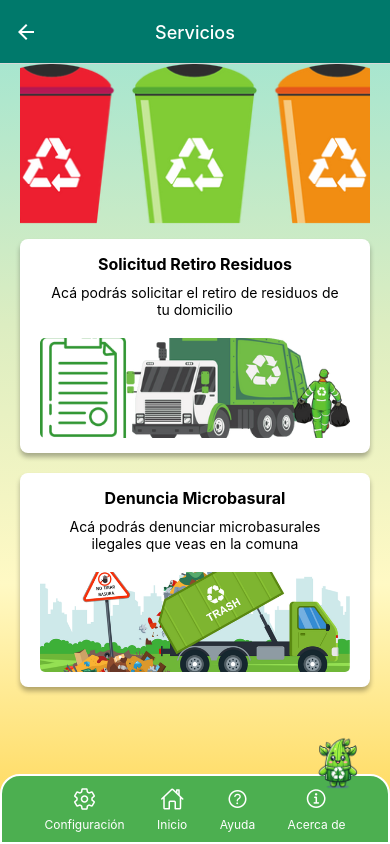
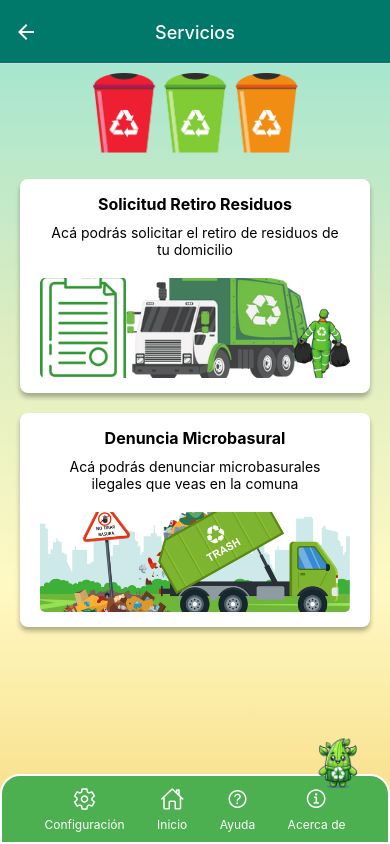
Before and after one commit to MeBustamante/Proyecto-Quinchao-Recicla, a React Native app: screen /Servicios in a window 390 px wide. Built offline with nearby package versions, Linux system fonts and the light colour scheme; what expo-notifications would draw is missing.

Commit message:
banner cambiado

```diff
--- a/Button_Servicios/Servicios.js
+++ b/Button_Servicios/Servicios.js
@@ -32,7 +32,7 @@ const ServiciosScreen = () => {
 
   return (
     <LinearGradient
-      colors={['#A8E6CF', '#DCEDC1', '#FFF9C4', '#FFD54F']}
+      colors={['#A8E6CF', '#DCEDC1', '#FFF9C4', '#f7db81']}
       style={styles.background}
     >
     <ScrollView contentContainerStyle={styles.scrollContainer}>
@@ -85,13 +85,14 @@ const styles = StyleSheet.create({
   bannerContainer: {
     position: 'relative',
     width: '100%',
-    height: screenHeight * 0.19, // 20% de la altura de la pantalla
-    marginBottom: 5, // Espacio entre el banner y el contenido principal
+    height: screenHeight * 0.11, // 20% de la altura de la pantalla
+    marginBottom: 3,
+    marginTop: 9,
   },
   banner: {
     width: '100%',
-    height: '100%',
-    resizeMode: 'cover',
+    height: 80,
+    resizeMode: 'contain',
   },
   scrollContainer: {
     paddingHorizontal: 20,
```
